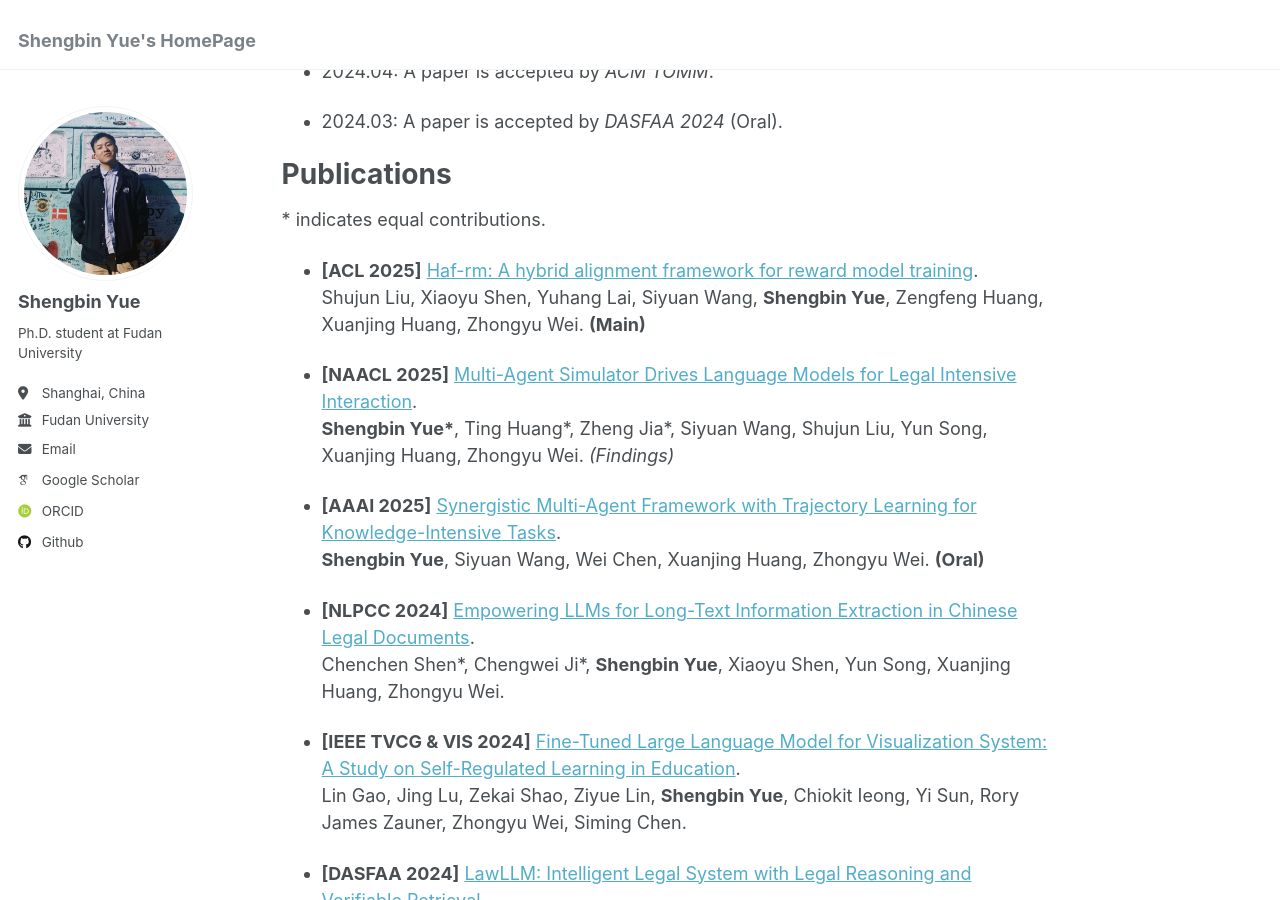
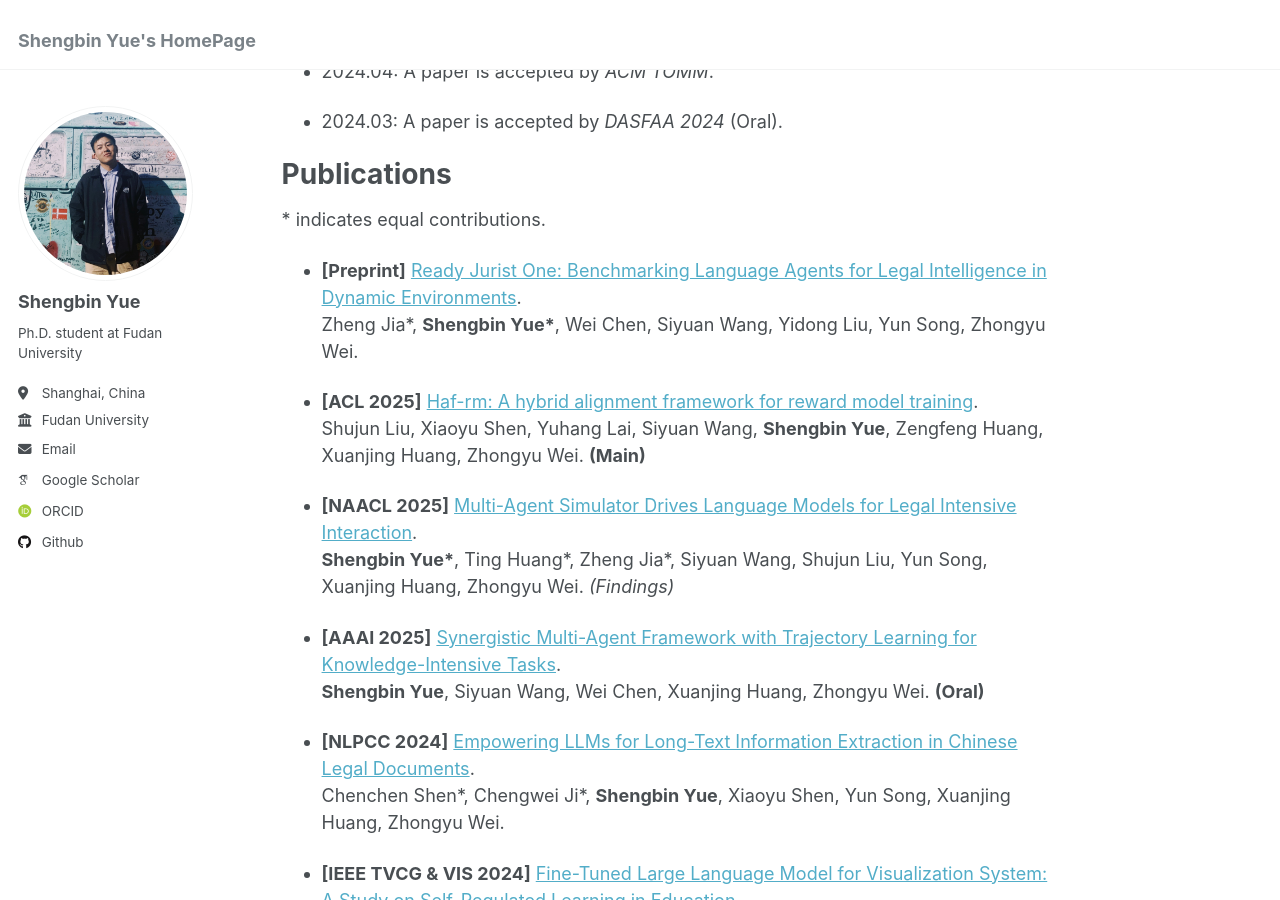
Before and after one commit to yueshengbin/yueshengbin.github.io, a Jekyll site: the page built from _pages/about.md, in a window 1280 px wide and 900 px high, scrolled down 926 px. Built offline with Jekyll 4.4.1, drawn with Linux system fonts in a browser that asks for light colours; some web fonts are replaced.

Commit message:
Update about.md

```diff
--- a/_pages/about.md
+++ b/_pages/about.md
@@ -35,6 +35,10 @@ Recent News
 Publications
 ======
 \* indicates equal contributions.
+* **[Preprint]** [Ready Jurist One: Benchmarking Language Agents for Legal Intelligence in Dynamic Environments](https://arxiv.org/abs/2507.04037).
+  Zheng Jia*, **Shengbin Yue\***, Wei Chen, Siyuan Wang, Yidong Liu, Yun Song, Zhongyu Wei.
+
+
 * **[ACL 2025]** [Haf-rm: A hybrid alignment framework for reward model training](https://arxiv.org/abs/2407.04185).
   Shujun Liu, Xiaoyu Shen, Yuhang Lai, Siyuan Wang, **Shengbin Yue**, Zengfeng Huang, Xuanjing Huang, Zhongyu Wei.
    **(Main)**
```
